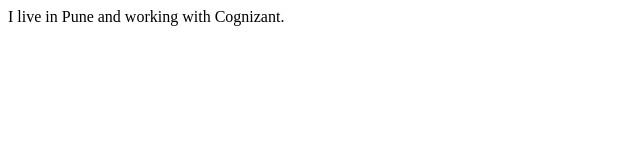
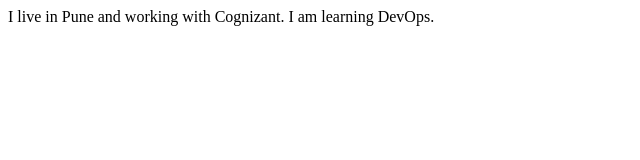
Before and after one commit to yamini0727/git_tutorial, a plain HTML site: page About.html in a window 1280 px wide. Shown: the whole page, without its empty margins (0-640 px from the left). Drawn offline with Linux system fonts and the light colour scheme.

Commit message:
changed about.html

```diff
--- a/About.html
+++ b/About.html
@@ -8,5 +8,6 @@
 </head>
 <body>
     I live in Pune and working with Cognizant.
+    I am learning DevOps.
 </body>
 </html>
```
